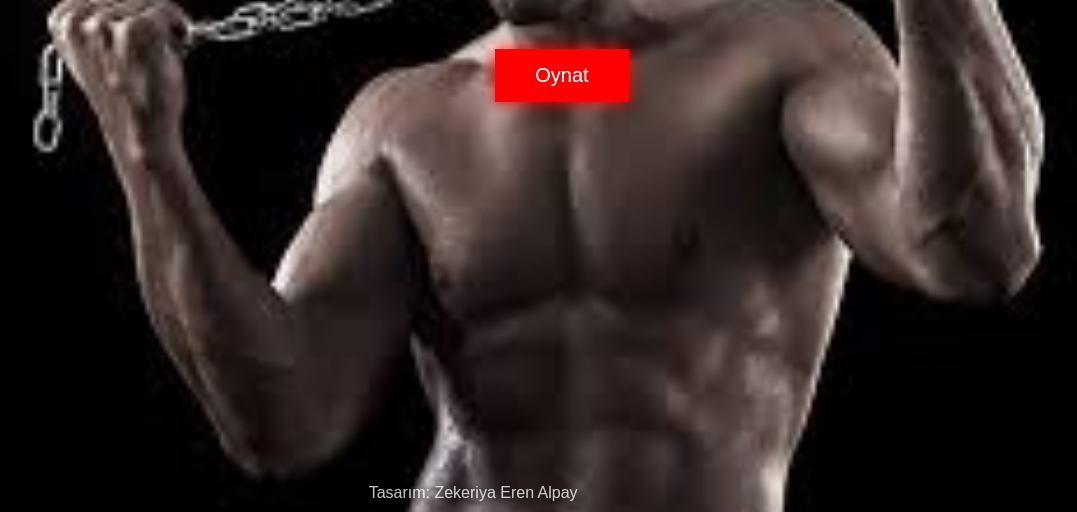
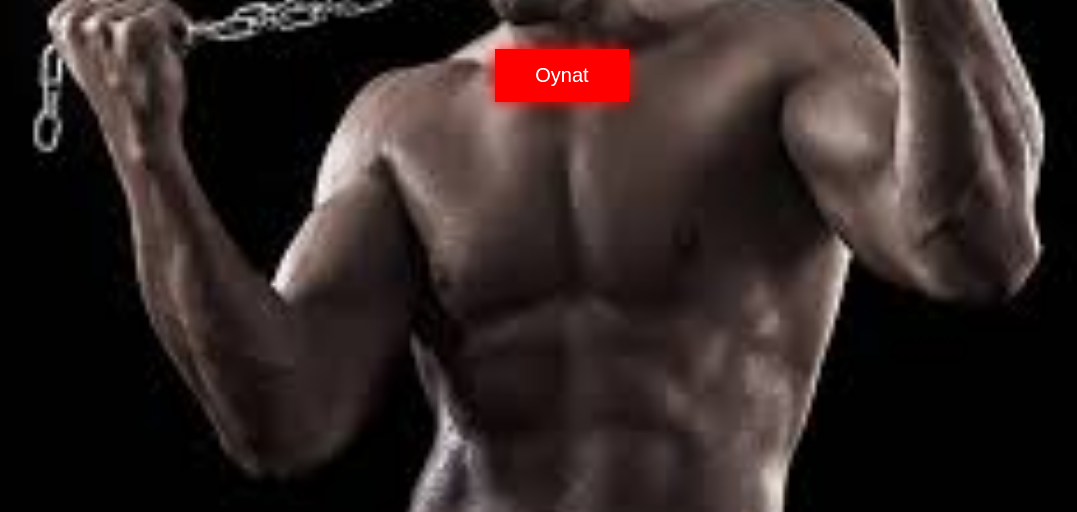
Before and after one commit to eren813/G-l-smihan-Kurt, a plain HTML site: page index.html in a window 1280 px wide. Shown: the part 288-800 px from the top of the page, without its empty margins (78-1155 px from the left). Drawn offline with Linux system fonts and the light colour scheme.

Commit message:
Update index.html

```diff
--- a/index.html
+++ b/index.html
@@ -67,15 +67,6 @@
             font-size: 20px;
             transition: opacity 2s ease-in;
         }
-
-        .footer {
-            position: absolute;
-            bottom: 10px;
-            font-size: 16px;
-            color: white;
-            text-shadow: 2px 2px 10px black;
-            animation: blink 2s infinite alternate;
-        }
     </style>
 </head>
 <body>
@@ -88,7 +79,6 @@
         <p id="line3">Umut diye sardığım yarınlardan</p>
         <p id="line4">Ne yazık ki birkaç gün kalmış</p>
     </div>
-    <div class="footer">Tasarım: Zekeriya Eren Alpay</div>
 </div>
 <audio id="song" src="turk.mp3"></audio>
 
@@ -115,4 +105,4 @@
     }
 </script>
 </body>
-  </html>
+</html>
```
